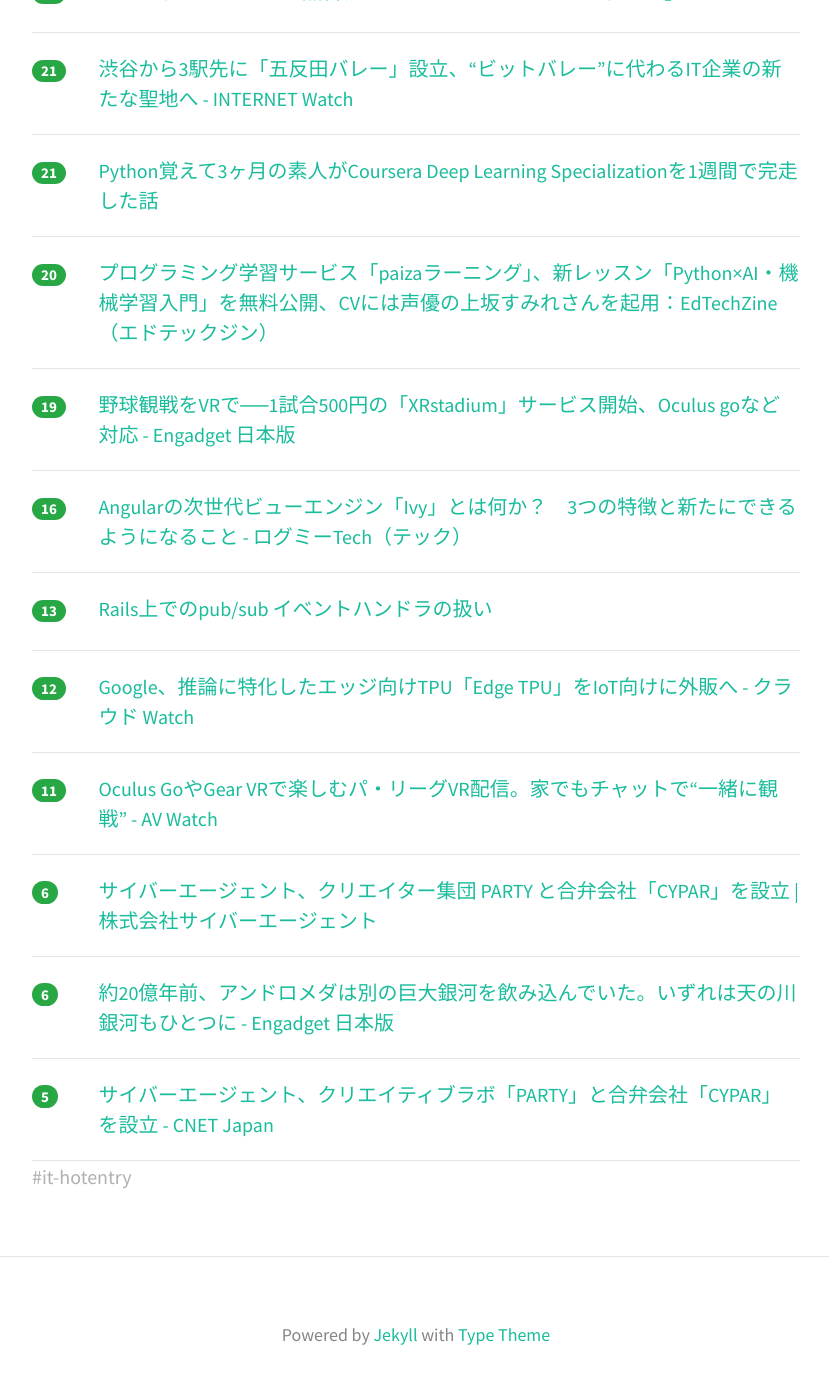
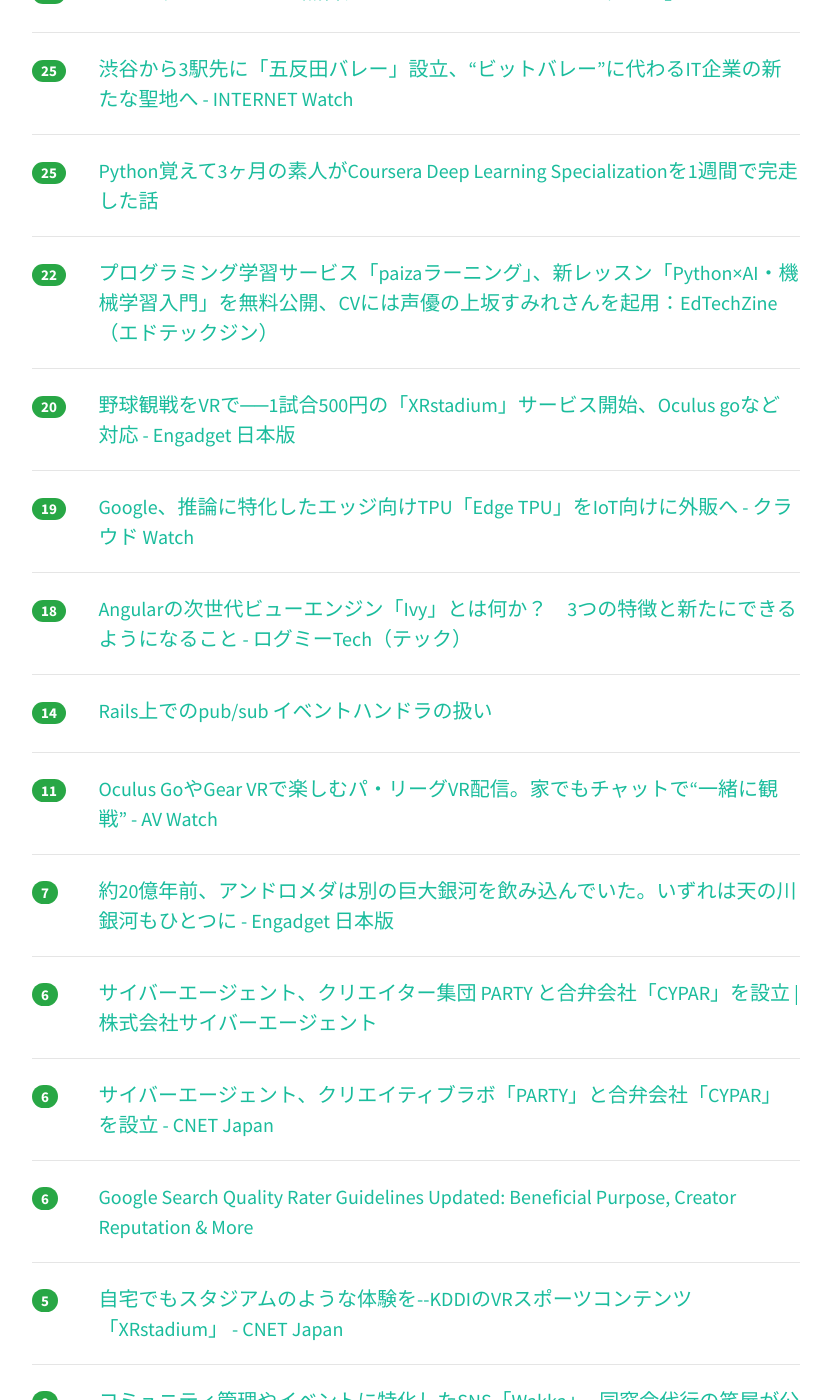
Before and after one commit to yatta47/hatena-matome-site, a Jekyll site: the page built from _posts/2018-07-26-hatena.md, in a window 1280 px wide and 1400 px high, scrolled down 598 px. Shown: the whole window, without its empty margins (224-1053 px from the left). Built offline with Jekyll 4.4.1, drawn with Linux system fonts in a browser that asks for light colours; nearby versions of some CDN libraries; some of the changed text lies outside the part shown.

Commit message:
Updated 2018-07-26

```diff
--- a/_posts/2018-07-26-hatena.md
+++ b/_posts/2018-07-26-hatena.md
@@ -1,13 +1,13 @@
 ---
 layout: post
 title:  "2018-07-26 はてぶIT"
-date:   2018-07-26 07:01:41
+date:   2018-07-26 08:00:49
 tags: [it-hotentry]
 ---
-14 件のデータあり
+17 件のデータあり
 
 <hr><div class="row">
-<div class="col-1"><span class="badge badge-pill badge-success h2">51</span></div>
+<div class="col-1"><span class="badge badge-pill badge-success h2">75</span></div>
 <div class="col-11"><a href='https://www.publickey1.jp/blog/18/sresite_reliability_engineering_workbookgoogle823.html' target='_blank'>SREを実践するための手引きとなる書籍「Site Reliability Engineering Workbook」をGoogleが無料公開、8月23日まで － Publickey</a></div>
 </div>
 <hr>
@@ -17,48 +17,53 @@ tags: [it-hotentry]
 </div>
 <hr>
 <div class="row">
-<div class="col-1"><span class="badge badge-pill badge-success h2">24</span></div>
+<div class="col-1"><span class="badge badge-pill badge-success h2">26</span></div>
 <div class="col-11"><a href='https://www.silhouette-ac.com/' target='_blank'>シルエット イラストの無料ダウンロードサイト「シルエットAC」</a></div>
 </div>
 <hr>
 <div class="row">
-<div class="col-1"><span class="badge badge-pill badge-success h2">21</span></div>
+<div class="col-1"><span class="badge badge-pill badge-success h2">25</span></div>
 <div class="col-11"><a href='https://internet.watch.impress.co.jp/docs/news/1134817.html' target='_blank'>渋谷から3駅先に「五反田バレー」設立、“ビットバレー”に代わるIT企業の新たな聖地へ - INTERNET Watch</a></div>
 </div>
 <hr>
 <div class="row">
-<div class="col-1"><span class="badge badge-pill badge-success h2">21</span></div>
+<div class="col-1"><span class="badge badge-pill badge-success h2">25</span></div>
 <div class="col-11"><a href='https://qiita.com/koshian2/items/116ebd6ae5dcb73e655c' target='_blank'>Python覚えて3ヶ月の素人がCoursera Deep Learning Specializationを1週間で完走した話</a></div>
 </div>
 <hr>
 <div class="row">
-<div class="col-1"><span class="badge badge-pill badge-success h2">20</span></div>
+<div class="col-1"><span class="badge badge-pill badge-success h2">22</span></div>
 <div class="col-11"><a href='https://edtechzine.jp/article/detail/1213' target='_blank'>プログラミング学習サービス「paizaラーニング」、新レッスン「Python×AI・機械学習入門」を無料公開、CVには声優の上坂すみれさんを起用：EdTechZine（エドテックジン）</a></div>
 </div>
 <hr>
 <div class="row">
-<div class="col-1"><span class="badge badge-pill badge-success h2">19</span></div>
+<div class="col-1"><span class="badge badge-pill badge-success h2">20</span></div>
 <div class="col-11"><a href='https://japanese.engadget.com/2018/07/25/vr-1-500-xrstadium-oculus-go/' target='_blank'>野球観戦をVRで──1試合500円の「XRstadium」サービス開始、Oculus goなど対応 - Engadget 日本版</a></div>
 </div>
 <hr>
 <div class="row">
-<div class="col-1"><span class="badge badge-pill badge-success h2">16</span></div>
+<div class="col-1"><span class="badge badge-pill badge-success h2">19</span></div>
+<div class="col-11"><a href='https://cloud.watch.impress.co.jp/docs/news/1134852.html' target='_blank'>Google、推論に特化したエッジ向けTPU「Edge TPU」をIoT向けに外販へ - クラウド Watch</a></div>
+</div>
+<hr>
+<div class="row">
+<div class="col-1"><span class="badge badge-pill badge-success h2">18</span></div>
 <div class="col-11"><a href='https://logmi.jp/302246' target='_blank'>Angularの次世代ビューエンジン「Ivy」とは何か？　3つの特徴と新たにできるようになること - ログミーTech（テック）</a></div>
 </div>
 <hr>
 <div class="row">
-<div class="col-1"><span class="badge badge-pill badge-success h2">13</span></div>
+<div class="col-1"><span class="badge badge-pill badge-success h2">14</span></div>
 <div class="col-11"><a href='https://www.slideshare.net/ota42y/railspubsub' target='_blank'>Rails上でのpub/sub イベントハンドラの扱い</a></div>
-</div>
-<hr>
-<div class="row">
-<div class="col-1"><span class="badge badge-pill badge-success h2">12</span></div>
-<div class="col-11"><a href='https://cloud.watch.impress.co.jp/docs/news/1134852.html' target='_blank'>Google、推論に特化したエッジ向けTPU「Edge TPU」をIoT向けに外販へ - クラウド Watch</a></div>
 </div>
 <hr>
 <div class="row">
 <div class="col-1"><span class="badge badge-pill badge-success h2">11</span></div>
 <div class="col-11"><a href='https://av.watch.impress.co.jp/docs/news/1134810.html' target='_blank'>Oculus GoやGear VRで楽しむパ・リーグVR配信。家でもチャットで“一緒に観戦” - AV Watch</a></div>
+</div>
+<hr>
+<div class="row">
+<div class="col-1"><span class="badge badge-pill badge-success h2">7</span></div>
+<div class="col-11"><a href='https://japanese.engadget.com/2018/07/24/20/' target='_blank'>約20億年前、アンドロメダは別の巨大銀河を飲み込んでいた。いずれは天の川銀河もひとつに - Engadget 日本版</a></div>
 </div>
 <hr>
 <div class="row">
@@ -68,11 +73,21 @@ tags: [it-hotentry]
 <hr>
 <div class="row">
 <div class="col-1"><span class="badge badge-pill badge-success h2">6</span></div>
-<div class="col-11"><a href='https://japanese.engadget.com/2018/07/24/20/' target='_blank'>約20億年前、アンドロメダは別の巨大銀河を飲み込んでいた。いずれは天の川銀河もひとつに - Engadget 日本版</a></div>
+<div class="col-11"><a href='https://japan.cnet.com/article/35123035/' target='_blank'>サイバーエージェント、クリエイティブラボ「PARTY」と合弁会社「CYPAR」を設立 - CNET Japan</a></div>
+</div>
+<hr>
+<div class="row">
+<div class="col-1"><span class="badge badge-pill badge-success h2">6</span></div>
+<div class="col-11"><a href='http://www.thesempost.com/google-search-quality-rater-guidelines-updated/' target='_blank'>Google Search Quality Rater Guidelines Updated: Beneficial Purpose, Creator Reputation & More</a></div>
 </div>
 <hr>
 <div class="row">
 <div class="col-1"><span class="badge badge-pill badge-success h2">5</span></div>
-<div class="col-11"><a href='https://japan.cnet.com/article/35123035/' target='_blank'>サイバーエージェント、クリエイティブラボ「PARTY」と合弁会社「CYPAR」を設立 - CNET Japan</a></div>
+<div class="col-11"><a href='https://japan.cnet.com/article/35123024/' target='_blank'>自宅でもスタジアムのような体験を--KDDIのVRスポーツコンテンツ「XRstadium」 - CNET Japan</a></div>
 </div>
 <hr>
+<div class="row">
+<div class="col-1"><span class="badge badge-pill badge-success h2">0</span></div>
+<div class="col-11"><a href='https://japan.cnet.com/article/35122722/' target='_blank'>コミュニティ管理やイベントに特化したSNS「Wakka」--同窓会代行の笑屋が公開 - CNET Japan</a></div>
+</div>
+<hr>
```
